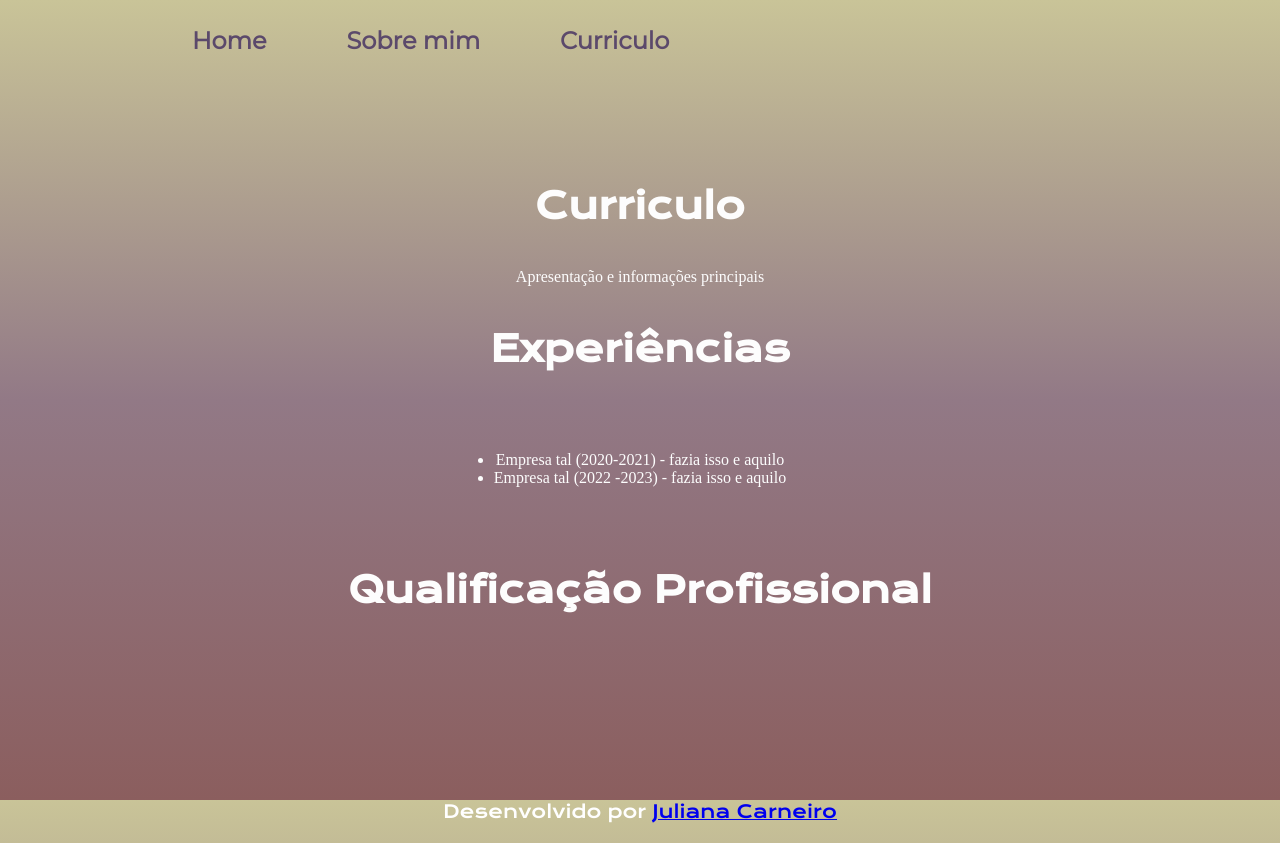
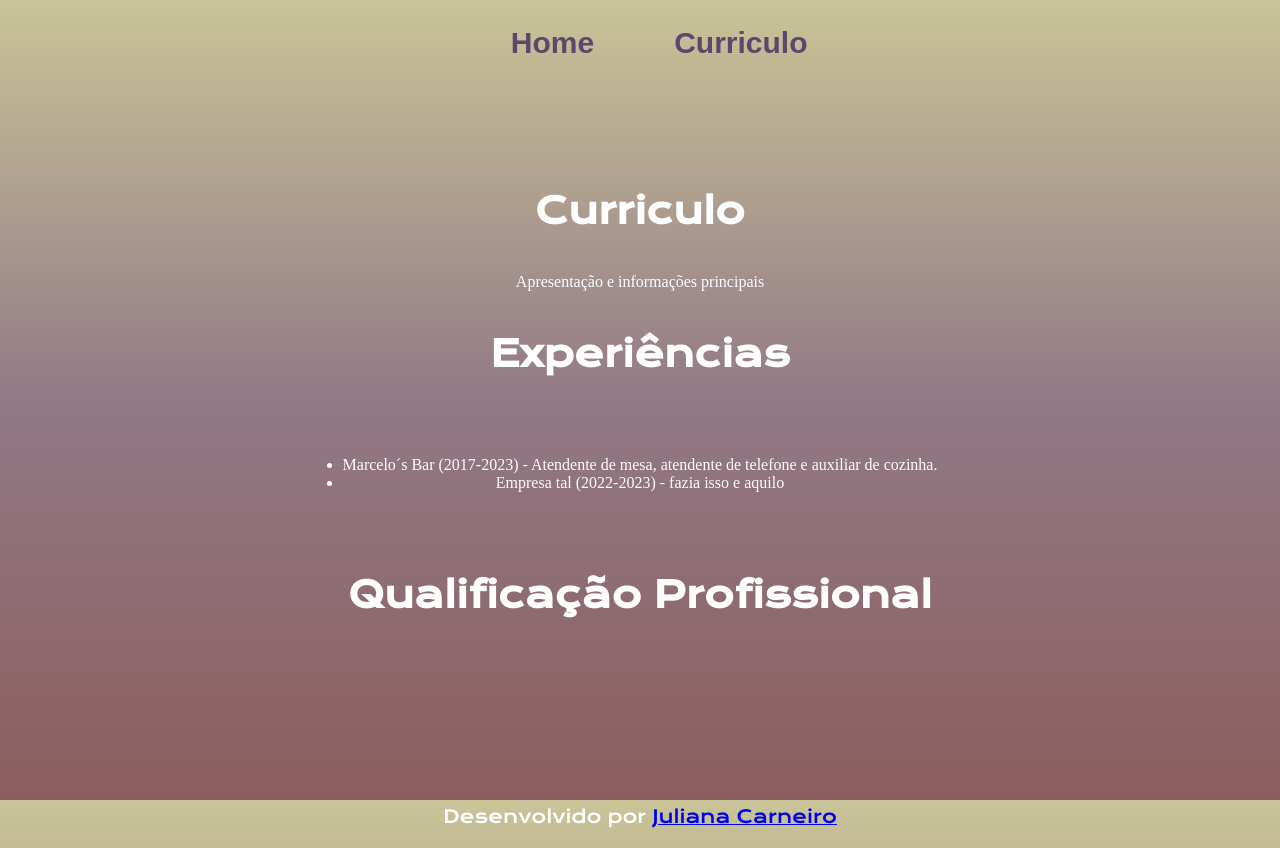
Before and after one commit to juuhttp/portfoliopessoal, a plain HTML site: page portfólio juliana/curriculo.html in a window 1280 px wide. Drawn offline with nearby package versions, Linux system fonts and the light colour scheme.

Commit message:
Add files via upload

```diff
--- a/portfólio juliana/curriculo.html
+++ b/portfólio juliana/curriculo.html
@@ -12,9 +12,6 @@
         <nav class="cabecalho-menu">
 
             <a class="cabecalho-menu-links" href="index.html">Home</a>
-
-            <a class="cabecalho-menu-links" href="sobremim.html">Sobre mim</a>
-
             <a class="cabecalho-menu-links" href="curriculo.html">Curriculo</a>
 
         </nav>
@@ -28,9 +25,8 @@
             <h2 class="apresentacao-conteudo-titulo">Experiências</h2>
             <p class="apresentacao-conteudo-texto">
                 <ul class="apresentacao-conteudo-texto">
-                    <li>Empresa tal (2020-2021) - fazia isso e aquilo</li>
-                    <li>Empresa tal (2022
-                    -2023) - fazia isso e aquilo</li>
+                    <li>Marcelo´s Bar (2017-2023) - Atendente de mesa, atendente de telefone e auxiliar de cozinha. </li>
+                    <li>Empresa tal (2022-2023) - fazia isso e aquilo</li>
                 </ul>
             </p>
             <h2 class="apresentacao-conteudo-titulo">Qualificação Profissional</h2>
--- a/portfólio juliana/style/style.css
+++ b/portfólio juliana/style/style.css
@@ -22,21 +22,24 @@ body {
 }
 
 .cabecalho {
-    padding: 2% 0% 0% 15%;
+    padding: 2% 0% 0% 3%;
+    text-align: center; /* Centraliza o conteúdo dentro do elemento */
 }
 
 .cabecalho-menu {
     display: flex;
     gap: 80px;
+    justify-content: center; /* Centraliza os itens horizontalmente */
 }
 
-.cabecalho-menu-links{
-    font-family: 'Montserrat', sans-serif;
-    font-size: 24px;
+.cabecalho-menu-links {
+    font-family: 'Arial', sans-serif; /* Altera a fonte para Arial (por exemplo) */
+    font-size: 30px; /* Aumenta o tamanho da fonte para 30px */
     font-weight: 600;
     color: #5b496b;
     text-decoration: none;
 }
+
 
 .titulo-destaque{
         color: #5b496b;
```
Also changed, not shown: portfólio juliana/index.html (+0 -2 lines).
